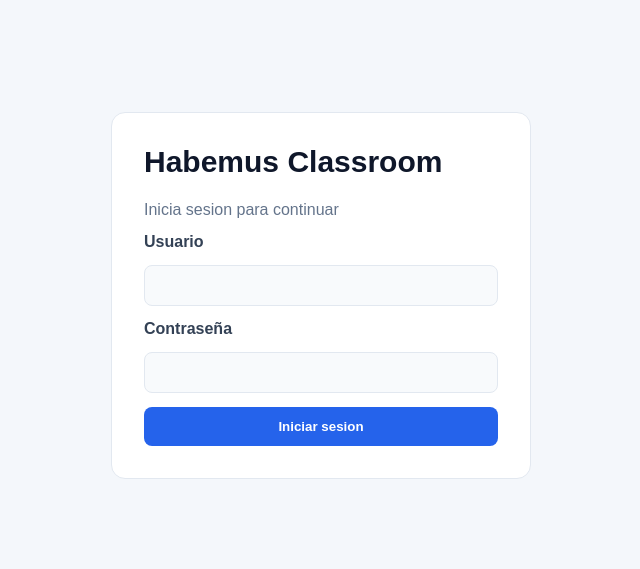
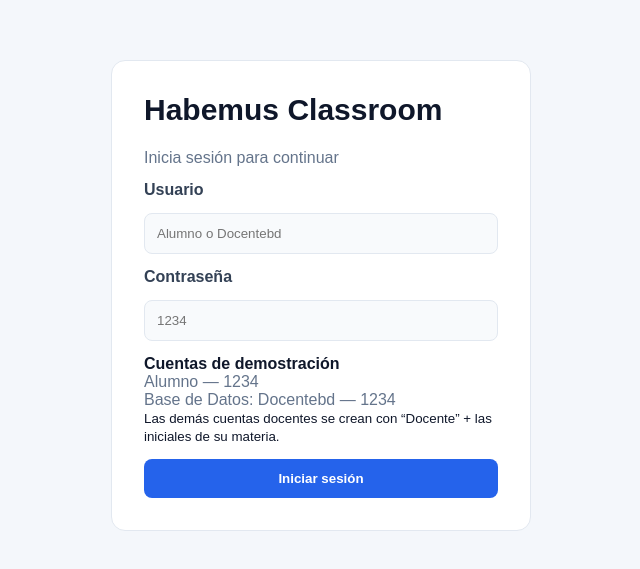
Before and after one commit to sebastianvaldez364/C-Users-pc-Documents-HTML-cesun-backend2-cesun-backend2-proyecto-main, a React (Vite) app in the folder habemus-classroom/: page /login in a window 1280 px wide. Shown: the part 105-674 px from the top of the page, without its empty margins (319-959 px from the left). Built offline with nearby package versions, Linux system fonts and the light colour scheme; no server answers.

Commit message:
Muestra credenciales de prueba en el login

```diff
--- a/habemus-classroom/src/pages/Login.jsx
+++ b/habemus-classroom/src/pages/Login.jsx
@@ -17,7 +17,7 @@ function Login() {
     setError('')
     setEnviando(true)
     try {
-      await iniciarSesion(username, password)
+      await iniciarSesion(username.trim(), password)
       navegar('/', { replace: true })
     } catch (err) {
       setError(err.message)
@@ -30,18 +30,40 @@ function Login() {
     <main className="login-page">
       <form className="login-card" onSubmit={enviar}>
         <h1>Habemus Classroom</h1>
-        <p>Inicia sesion para continuar</p>
+        <p>Inicia sesión para continuar</p>
 
         <label htmlFor="username">Usuario</label>
-        <input id="username" value={username} onChange={(e) => setUsername(e.target.value)} autoComplete="username" required />
+        <input
+          id="username"
+          value={username}
+          onChange={(e) => setUsername(e.target.value)}
+          autoComplete="username"
+          placeholder="Alumno o Docentebd"
+          required
+        />
 
         <label htmlFor="password">Contraseña</label>
-        <input id="password" type="password" value={password} onChange={(e) => setPassword(e.target.value)} autoComplete="current-password" required />
+        <input
+          id="password"
+          type="password"
+          value={password}
+          onChange={(e) => setPassword(e.target.value)}
+          autoComplete="current-password"
+          placeholder="1234"
+          required
+        />
+
+        <div className="login-demo">
+          <strong>Cuentas de demostración</strong>
+          <p>Alumno — 1234</p>
+          <p>Base de Datos: Docentebd — 1234</p>
+          <small>Las demás cuentas docentes se crean con “Docente” + las iniciales de su materia.</small>
+        </div>
 
         {error && <p className="login-error" role="alert">{error}</p>}
 
         <button type="submit" disabled={enviando}>
-          {enviando ? 'Ingresando...' : 'Iniciar sesion'}
+          {enviando ? 'Ingresando...' : 'Iniciar sesión'}
         </button>
       </form>
     </main>
```
